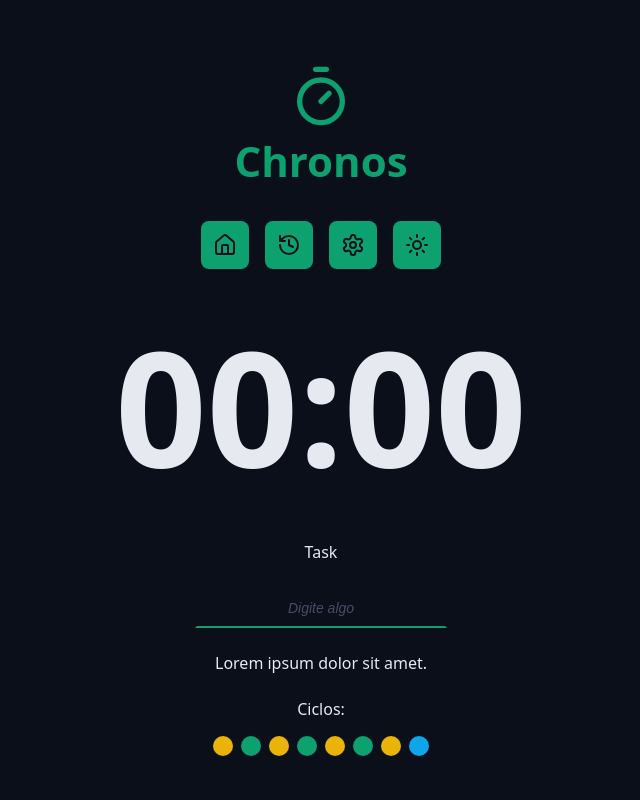
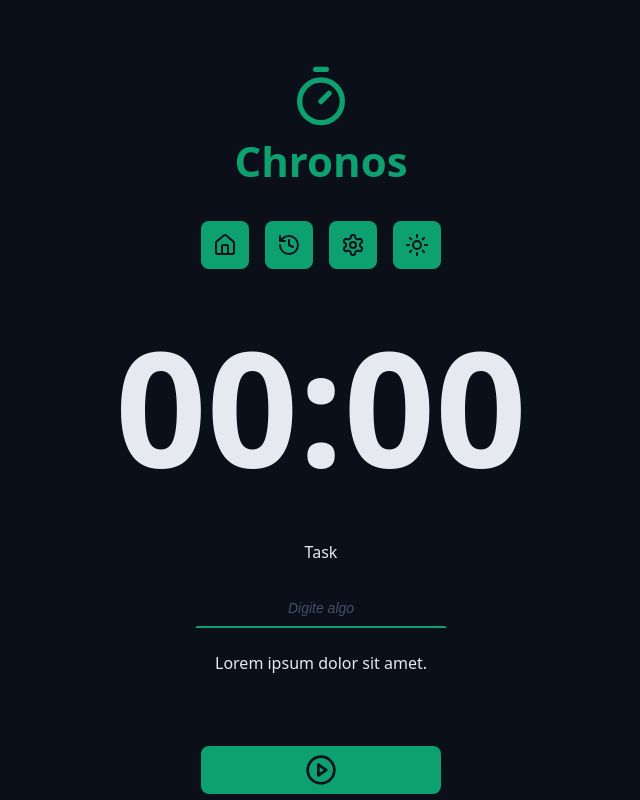
Before and after one commit to JefersonLucas/chronos-pomodoro, a React (Vite) app: page / in a window 1280 px wide. Shown: the top 800 px of the page, without its empty margins (319-959 px from the left). Built offline with nearby package versions, Linux system fonts and the light colour scheme.

Commit message:
feat: displayed list of cycles

```diff
--- a/src/components/Cycles/index.tsx
+++ b/src/components/Cycles/index.tsx
@@ -1,43 +1,37 @@
+import { useTaskContext } from "../../hooks/useTaskContext"
+import { getNextCycle } from "../../utils/getNextCycle"
+import { getNextCycleType } from "../../utils/getNextCycleType"
 import styles from "./styles.module.css"
 
 export function Cycles() {
+	const { state } = useTaskContext()
+
+	const cycleStep = Array.from({ length: state.currentCycle })
+
+	const cycleDescription = {
+		workTime: "foco",
+		shortBreakTime: "decanso curto",
+		longBreakTime: "descanso longo",
+	}
+
 	return (
 		<div className={styles.cycles}>
 			<span>Ciclos:</span>
 
 			<div className={styles.cycleDots}>
-				<span
-					title="Trabalho"
-					className={`${styles.cycleDot} ${styles.workTime}`}
-				></span>
-				<span
-					title="Descanso curto"
-					className={`${styles.cycleDot} ${styles.shortBreakTime}`}
-				></span>
-				<span
-					title="Trabalho"
-					className={`${styles.cycleDot} ${styles.workTime}`}
-				></span>
-				<span
-					title="Descanso curto"
-					className={`${styles.cycleDot} ${styles.shortBreakTime}`}
-				></span>
-				<span
-					title="Trabalho"
-					className={`${styles.cycleDot} ${styles.workTime}`}
-				></span>
-				<span
-					title="Descanso curto"
-					className={`${styles.cycleDot} ${styles.shortBreakTime}`}
-				></span>
-				<span
-					title="Trabalho"
-					className={`${styles.cycleDot} ${styles.workTime}`}
-				></span>
-				<span
-					title="Descanso longo"
-					className={`${styles.cycleDot} ${styles.longBreakTime}`}
-				></span>
+				{cycleStep.map((_, index) => {
+					const nextCycle = getNextCycle(index)
+					const nextCycleType = getNextCycleType(nextCycle)
+
+					return (
+						<span
+							key={`${nextCycle}_${index}`}
+							className={`${styles.cycleDot} ${styles[nextCycleType]}`}
+							aria-label={`Indicador de ciclo de ${cycleDescription[nextCycleType]}`}
+							title={`Indicador de ciclo de ${cycleDescription[nextCycleType]}`}
+						></span>
+					)
+				})}
 			</div>
 		</div>
 	)
--- a/src/components/MainForm/index.tsx
+++ b/src/components/MainForm/index.tsx
@@ -73,9 +73,11 @@
 				<p>Lorem ipsum dolor sit amet.</p>
 			</div>
 
-			<div className="formRow">
-				<Cycles />
-			</div>
+			{state.currentCycle > 0 && (
+				<div className="formRow">
+					<Cycles />
+				</div>
+			)}
 
 			<div className="formRow">
 				<DefaultButton
```
